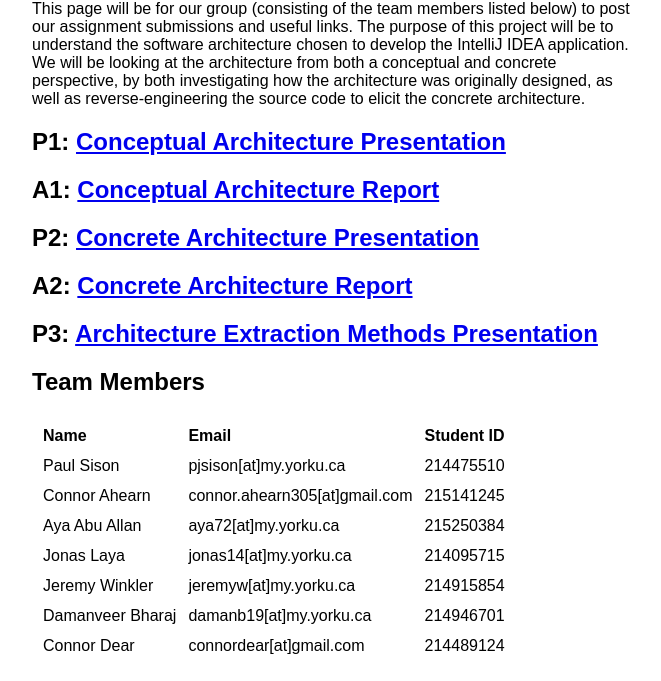
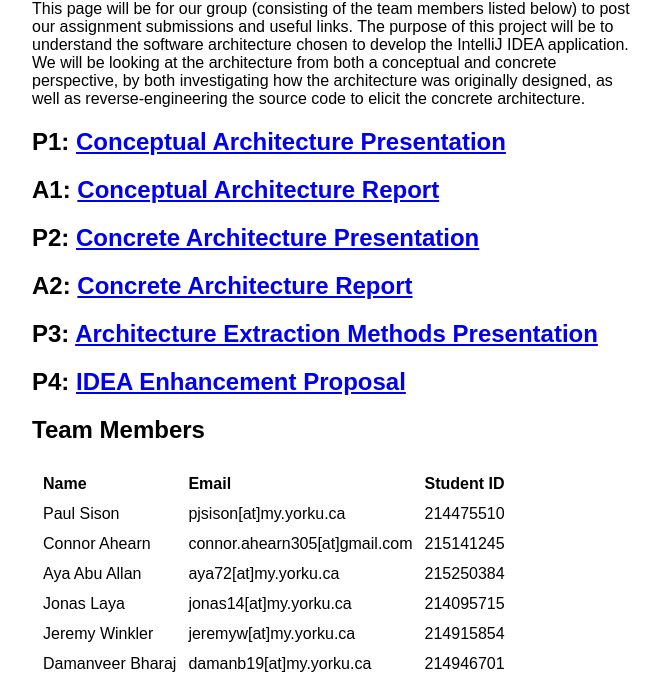
Before and after one commit to JeremyWinkler/JeremyWinkler.github.io, a plain HTML site: page index.html in a window 1280 px wide. Shown: the part 108-789 px from the top of the page, without its empty margins (308-969 px from the left). Drawn offline with Linux system fonts and the light colour scheme.

Commit message:
updated with enhancement presentation link

```diff
--- a/index.html
+++ b/index.html
@@ -18,6 +18,7 @@
       <h2 class="section-heading">P2:  <a href="https://docs.google.com/presentation/d/1LW3eTivl2ZDN-kKVV7wIV3KdaYTl02598MNwuqb4mUQ/edit?usp=sharing" target="_blank">Concrete Architecture Presentation</a></h2>
       <h2 class="section-heading">A2:  <a href="./pdfs/concrete-arch.pdf" target="_blank">Concrete Architecture Report</a></h2>
       <h2 class="section-heading">P3:  <a href="https://docs.google.com/presentation/d/1ixqqUgfuiC3PoSMLHGpNmt1RdqDEfwK0ZAxwn2IuHUU/edit?usp=sharing" target="_blank">Architecture Extraction Methods Presentation</a></h2>
+      <h2 class="section-heading">P4:  <a href="https://docs.google.com/presentation/d/1wxw9mZpozAP8rtW1sdJStC8e0I-6i1WVvi-8lb9wgS4/edit?usp=sharing" target="_blank">IDEA Enhancement Proposal</a></h2>
         <h2 class="section-heading">Team Members</h2>
         <div class="table-outer">
             <table>
```
